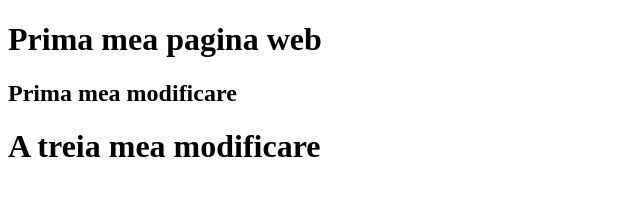
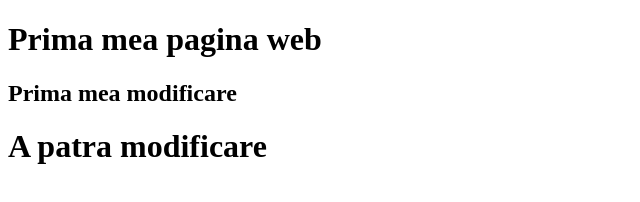
Before and after one commit to armand1205/demoGoIT, a plain HTML site: page index.html in a window 1280 px wide. Shown: the whole page, without its empty margins (0-640 px from the left). Drawn offline with Linux system fonts and the light colour scheme.

Commit message:
Acesta este al cincilea commit

```diff
--- a/index.html
+++ b/index.html
@@ -4,6 +4,6 @@
   <body>
     <h1>Prima mea pagina web</h1>
     <h2>Prima mea modificare</h2>
-    <h1>A treia mea modificare</h1>
+    <h1>A patra modificare</h1>
   </body>
 </html>
```
